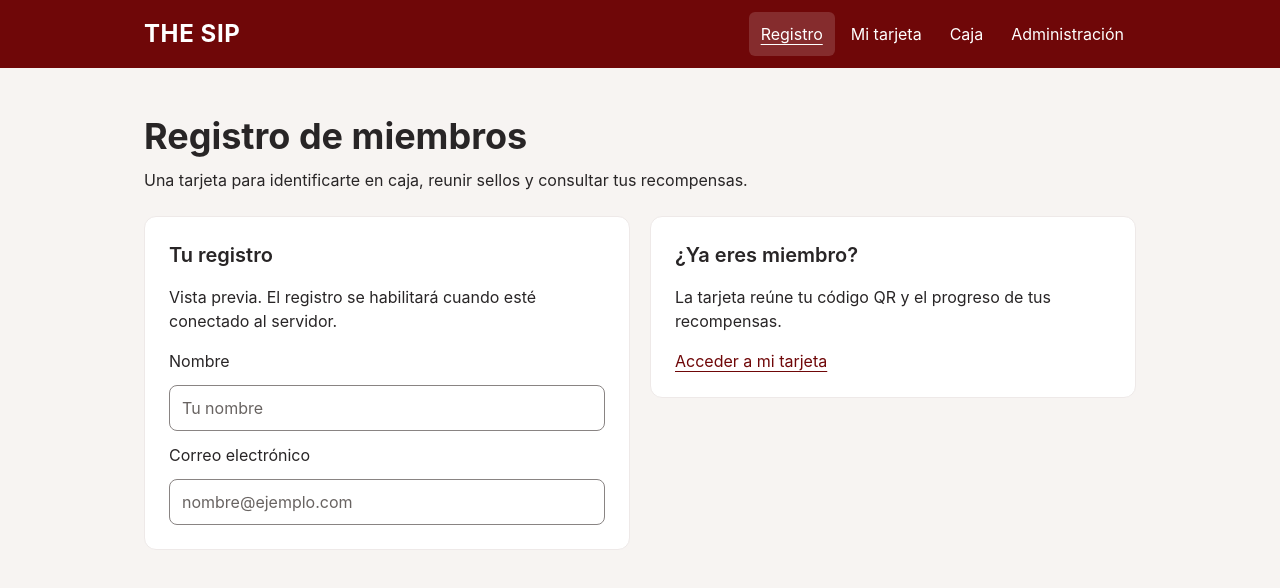
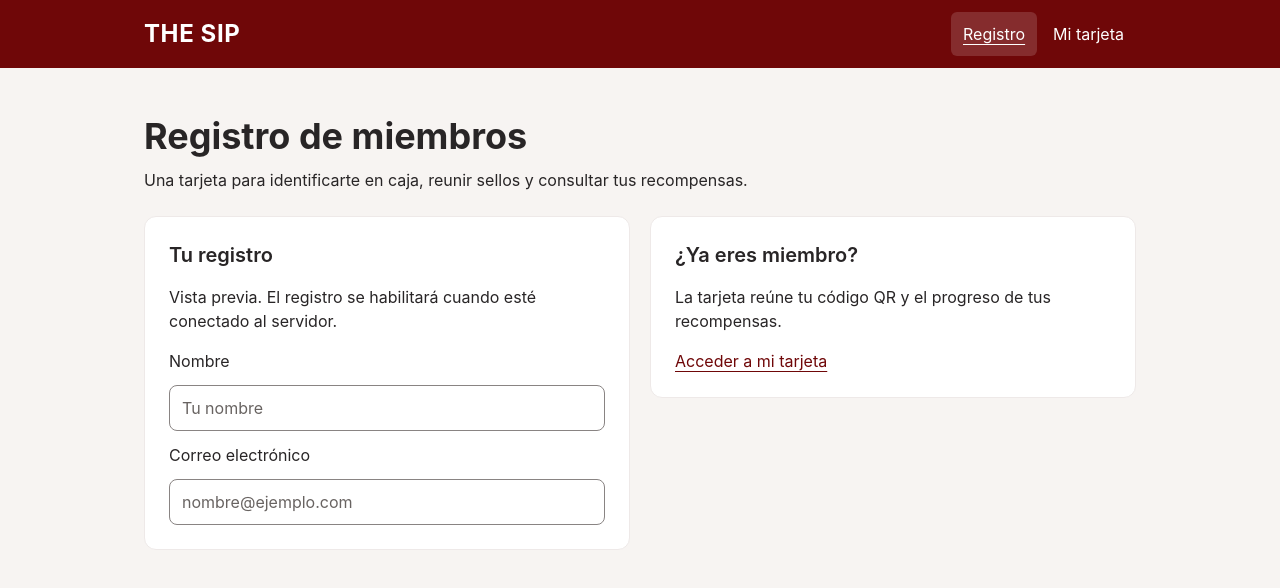
Before and after one commit to luisolea1/the-sip-frontend, a React (Vite) app: page /registro-miembros in a window 1280 px wide. Shown: the top 588 px of the page. Built offline with nearby package versions, Linux system fonts and the light colour scheme; a web font is replaced by a local one.

Commit message:
Separa la navegación de miembros de las entradas de caja y administración

```diff
--- a/src/app/SiteLayout.tsx
+++ b/src/app/SiteLayout.tsx
@@ -1,18 +1,19 @@
-import { NavLink, Outlet, useLocation } from "react-router";
+import { NavLink, Outlet } from "react-router";
 import { paths } from "./paths";
 
-const navigation = [
+const memberNavigation = [
   { to: paths.registration, label: "Registro" },
   { to: paths.memberCard, label: "Mi tarjeta" },
-  { to: paths.sale, label: "Caja" },
-  { to: paths.owner, label: "Administración" },
 ];
 
-export function SiteLayout() {
-  const { pathname } = useLocation();
-  const theme = pathname.startsWith("/caja/") ? "pos-area-theme"
-    : pathname === paths.owner ? "" : "members-area-theme";
+const areas = {
+  members: { label: "Portal de miembros", theme: "members-area-theme" },
+  pos: { label: "Caja", theme: "pos-area-theme" },
+  owner: { label: "Administración", theme: "" },
+};
 
+export function SiteLayout({ area }: { area: keyof typeof areas }) {
+  const { label, theme } = areas[area];
   return (
     <div className={`${theme} min-h-screen bg-muted text-foreground`}>
       <a href="#main-content" className="sr-only focus:not-sr-only focus:block">
@@ -21,11 +22,11 @@ export function SiteLayout() {
       <header className="bg-primary text-primary-foreground">
         <div className="mx-auto flex max-w-5xl flex-wrap items-center justify-between gap-x-8 px-4 py-3">
           <span className="text-2xl font-bold tracking-wide">THE SIP</span>
-          <nav aria-label="Áreas de THE SIP" className="flex flex-wrap gap-x-1">
-            {navigation.map(({ to, label }) => (
+          {area === "members" ? <nav aria-label={label} className="flex flex-wrap gap-x-1">
+            {memberNavigation.map(({ to, label }) => (
               <NavLink key={to} to={to} className="app-area-navigation-link">{label}</NavLink>
             ))}
-          </nav>
+          </nav> : <span>{label}</span>}
         </div>
       </header>
       <main id="main-content" tabIndex={-1} className="mx-auto grid max-w-5xl gap-6 px-4 py-8 sm:py-12">
--- a/src/app/routes.tsx
+++ b/src/app/routes.tsx
@@ -14,16 +14,20 @@ export function AppRoutes() {
     <BrowserRouter>
       <Suspense fallback={<p role="status">Cargando página…</p>}>
         <Routes>
-          <Route element={<SiteLayout />}>
+          <Route element={<SiteLayout area="members" />}>
             <Route index element={<Navigate to={paths.registration} replace />} />
             <Route path={paths.registration} element={<MemberRegistrationPage />} />
             <Route path={paths.memberCard} element={<MemberCardPage />} />
-            <Route path={paths.sale} element={<SalePage />} />
-            <Route path={paths.owner} element={<OwnerDashboardPage />} />
             <Route path="*" element={<>
               <AreaIntroduction title="Página no encontrada" description="Esta dirección no corresponde a una página de THE SIP." />
               <Link to={paths.registration}>Ir al registro de miembros</Link>
             </>} />
+          </Route>
+          <Route element={<SiteLayout area="pos" />}>
+            <Route path={paths.sale} element={<SalePage />} />
+          </Route>
+          <Route element={<SiteLayout area="owner" />}>
+            <Route path={paths.owner} element={<OwnerDashboardPage />} />
           </Route>
         </Routes>
       </Suspense>
```
Also changed, not shown: 2 other files (tests, documents, lock files or other folders).
